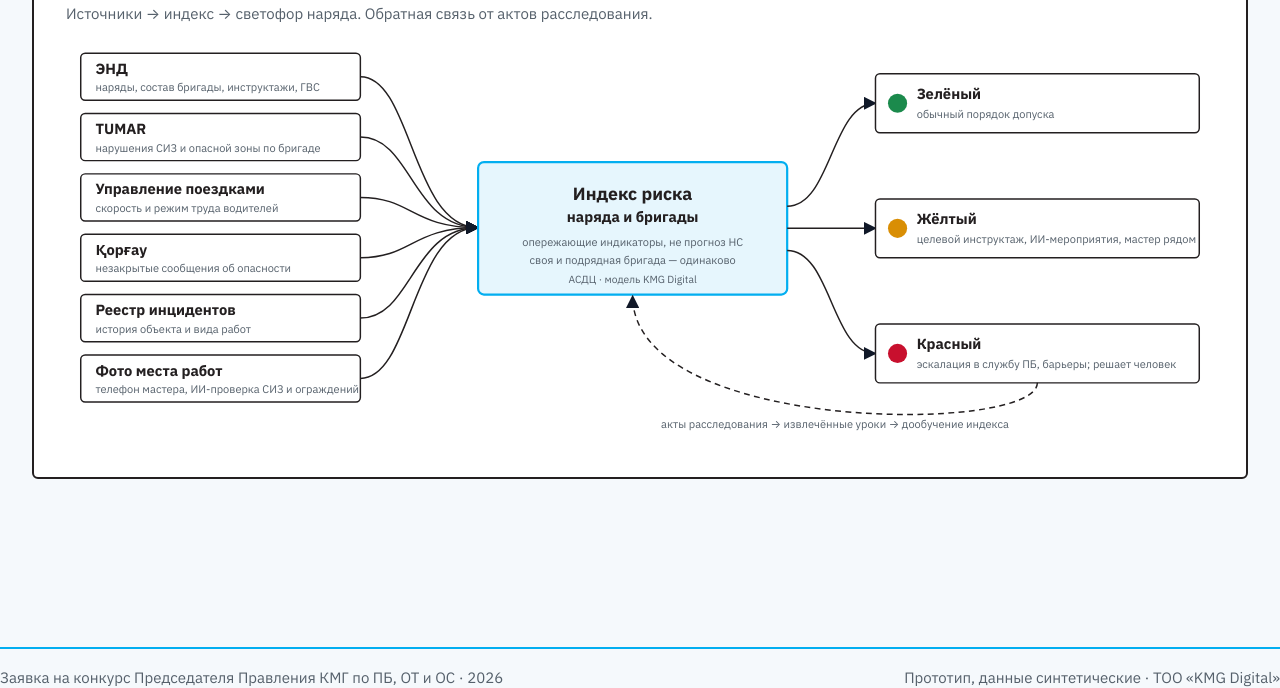
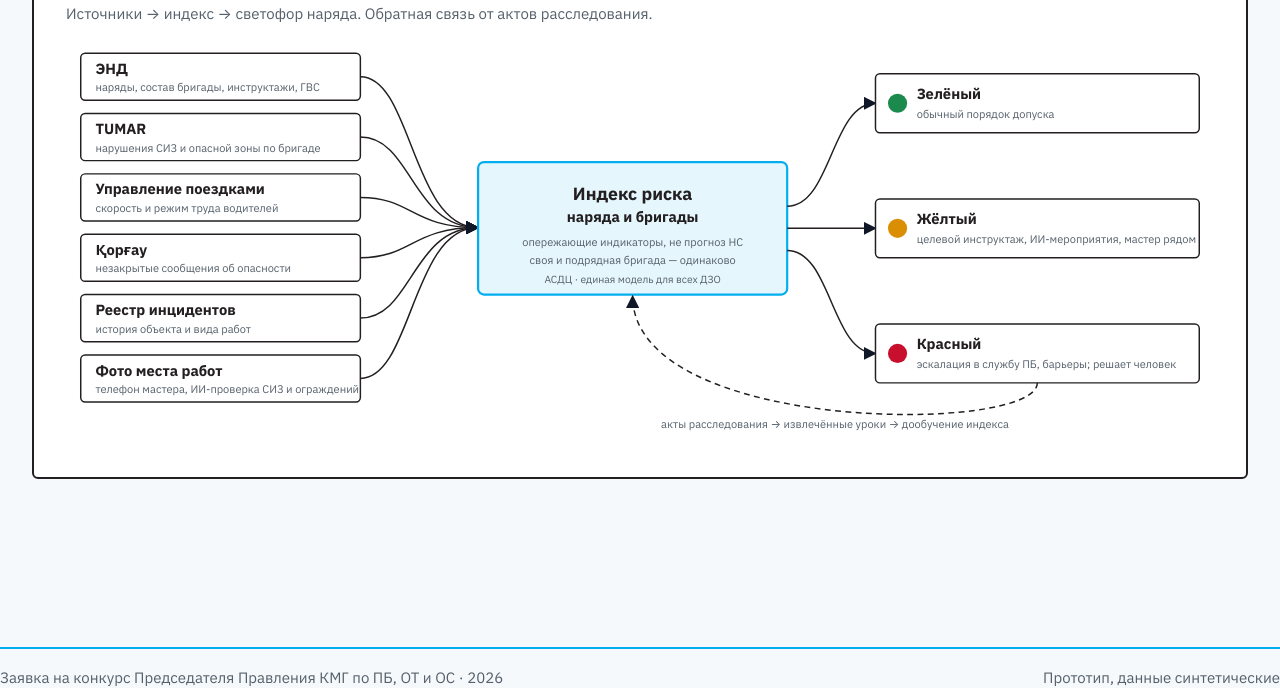
Before and after one commit to nochnik/KMG-HSE-RISK, a plain HTML site: page схемы.html in a window 1280 px wide. Shown: the part 230-918 px from the top of the page. Drawn offline with Linux system fonts and the light colour scheme; no server answers.

Commit message:
Подвал и подписи без названия компании, кадры обновлены
Co-Authored-By: Claude Fable 5.1 <noreply@anthropic.com>

```diff
--- a/схемы.html
+++ b/схемы.html
@@ -57,7 +57,7 @@
     <text x="770" y="252" text-anchor="middle" class="заг">наряда и бригады</text>
     <text x="770" y="284" text-anchor="middle" class="подпись">опережающие индикаторы, не прогноз НС</text>
     <text x="770" y="308" text-anchor="middle" class="подпись">своя и подрядная бригада — одинаково</text>
-    <text x="770" y="334" text-anchor="middle" class="мелко">АСДЦ · модель KMG Digital</text>
+    <text x="770" y="334" text-anchor="middle" class="мелко">АСДЦ · единая модель для всех ДЗО</text>
     <!-- выходы -->
     <g class="линия" marker-end="url(#стрА)">
       <path d="M980 230 C1040 230 1040 90 1100 90"/>
@@ -78,6 +78,6 @@
 
 
 </main>
-<footer class="подвал"><span>Заявка на конкурс Председателя Правления КМГ по ПБ, ОТ и ОС · 2026</span><span>Прототип, данные синтетические · ТОО «KMG Digital»</span></footer>
+<footer class="подвал"><span>Заявка на конкурс Председателя Правления КМГ по ПБ, ОТ и ОС · 2026</span><span>Прототип, данные синтетические</span></footer>
 </body>
 </html>
```
Also changed, not shown: index.html (+1 -1 lines), дорожная_карта.html (+2 -2 lines), карта.html (+1 -1 lines), смена.html (+1 -1 lines), эффект.html (+1 -1 lines), кадры/01_обзор.png, кадры/04_эффект.png, кадры/06_дорожная_карта.png, кадры/схема_A.png, 1 other file.
